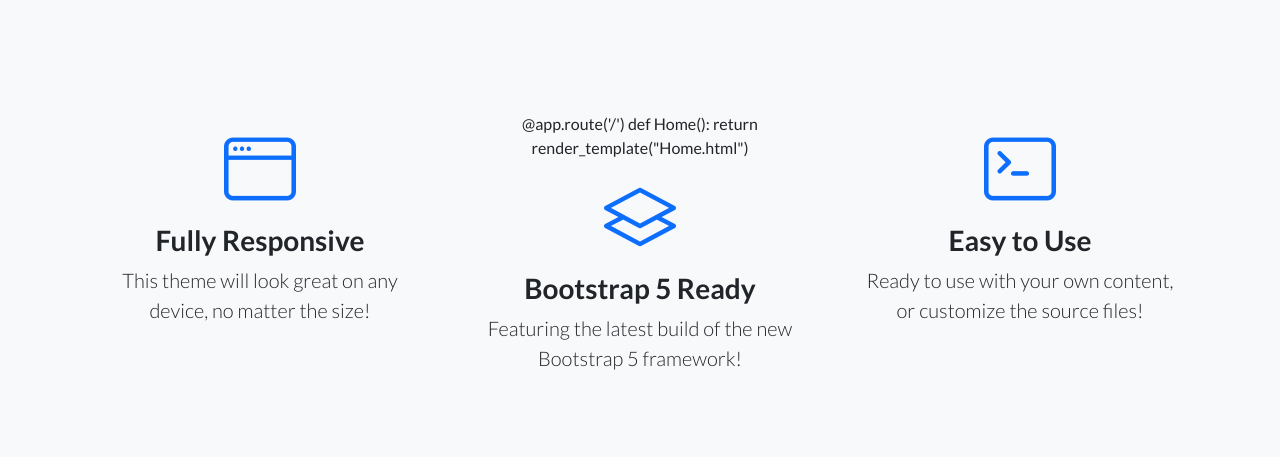
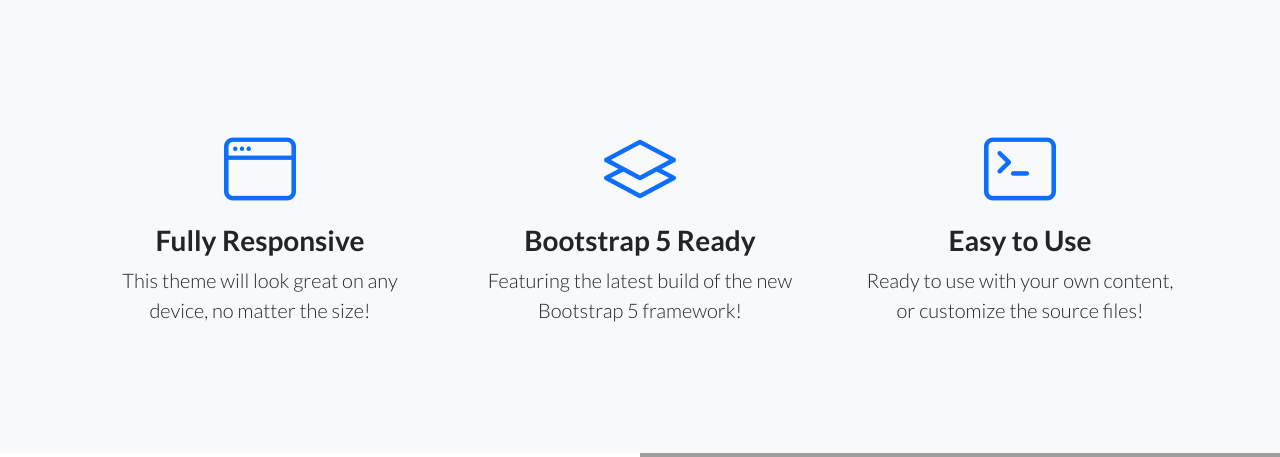
Before and after one commit to meet-projects/Y2-GroupB-Team3, a Flask app: page / in a window 1280 px wide. Shown: the part 735-1192 px from the top of the page. Run offline with Flask 3, Linux system fonts and the light colour scheme; some libraries are stand-ins or nearby versions; grey boxes are pictures that could not be loaded.

Commit message:
Update Home.html

```diff
--- a/case-study-skeleton/templates/Home.html
+++ b/case-study-skeleton/templates/Home.html
@@ -84,9 +84,7 @@
                         </div>
                     </div>
                     <div class="col-lg-4">
-@app.route('/')
-def Home():
-    return render_template("Home.html")
+
                         <div class="features-icons-item mx-auto mb-5 mb-lg-0 mb-lg-3">
                             <div class="features-icons-icon d-flex"><i class="bi-layers m-auto text-primary"></i></div>
                             <h3>Bootstrap 5 Ready</h3>
```
